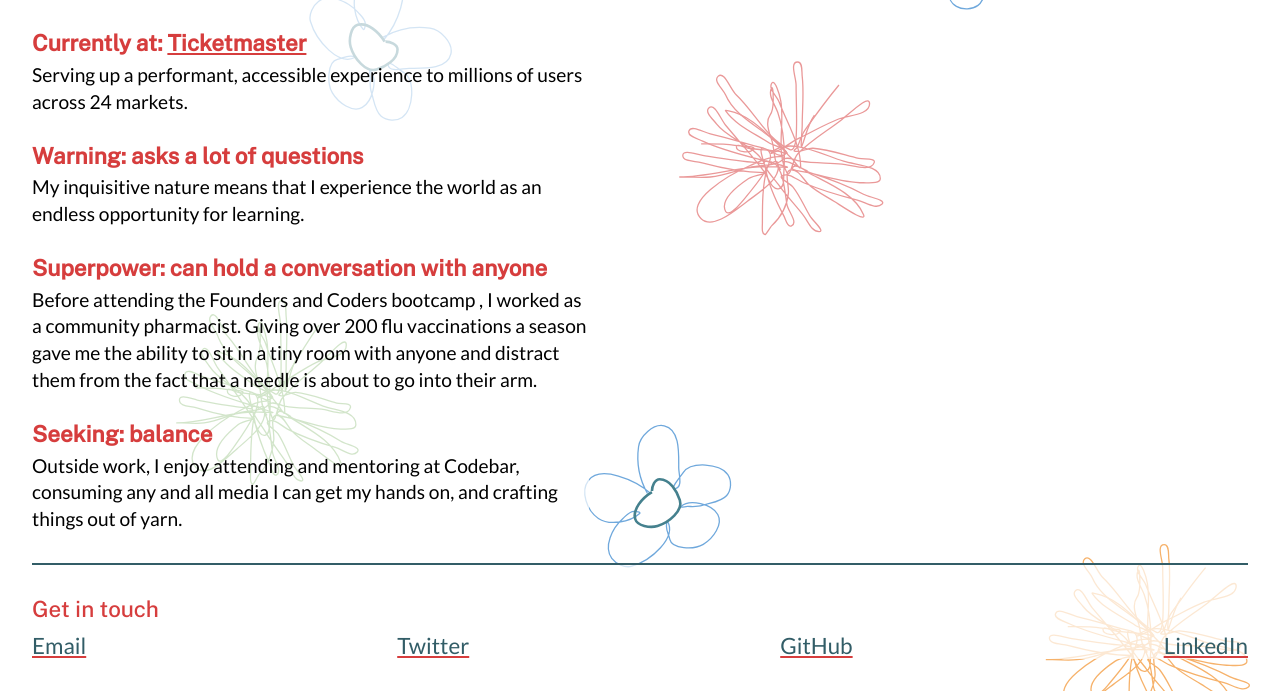
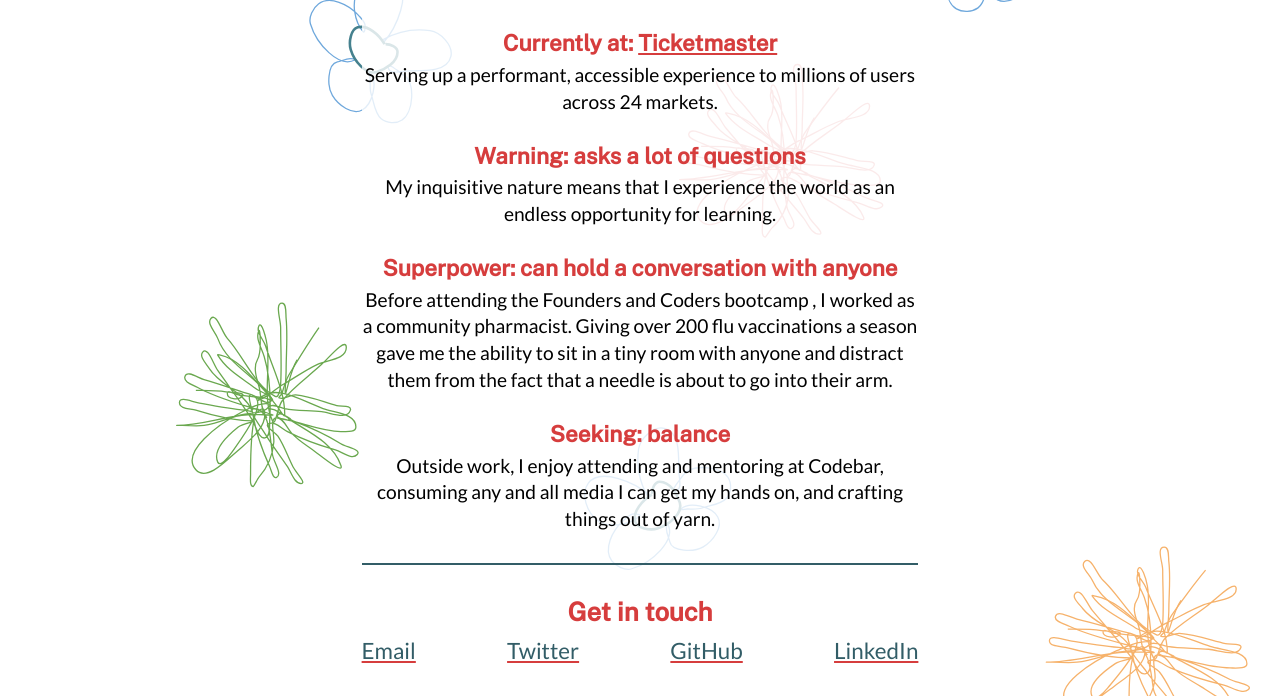
Before and after one commit to jokosanyang/jokosanyang.github.io, a plain HTML site: page index.html in a window 1280 px wide. Shown: the part 170-866 px from the top of the page. Drawn offline with Linux system fonts and the light colour scheme; files whose address does not match are found by name.

Commit message:
Add desktop view styling

```diff
--- a/style.css
+++ b/style.css
@@ -20,8 +20,10 @@
 :root {
   --main-color: #d63d3d;
   --link-color: #325d67;
+  --background-color: rgba(255, 255, 255, 80%);
 
   --large-text: 2.5rem;
+  --bigger-text: 1.6rem;
   --medium-text: 1.4rem;
   --small-text: 1.2rem;
 }
@@ -32,8 +34,8 @@
 }
 
 body {
+  height: 100%;
   padding: 2rem;
-  height: 100%;
   background-image: url('assets/flower_bg4.svg');
   background-position: center;
   background-size: cover;
@@ -46,7 +48,7 @@ body {
 .main {
   max-width: 60ch;
   margin-top: 3rem;
-  background-color: rgba(255, 255, 255, 70%);
+  background-color: var(--background-color);
   line-height: 1.4;
 }
 
@@ -73,19 +75,22 @@ body {
 }
 
 .text__link {
+  font-family: 'Public', Helvetica, sans-serif;
   color: var(--main-color);
-  font-family: 'Public', Helvetica, sans-serif;
 }
 
 .footer {
+  width: 100%;
+  max-width: 60ch;
+  padding-top: 30px;
   border-top: 2px solid var(--link-color);
-  padding-top: 30px;
-  background-color: rgba(255, 255, 255, 70%);
+  background-color: var(--background-color);
 }
 
 .footer__heading {
   font-family: 'Public', Helvetica, sans-serif;
-  font-size: var(--medium-text);
+  font-size: var(--bigger-text);
+  font-weight: bold;
   color: var(--main-color);
 }
 
@@ -103,5 +108,11 @@ body {
   text-decoration-color: var(--main-color);
 }
 
-@media screen and (min-width: 960px) {
+@media screen and (min-width: 700px) {
+  body {
+    display: flex;
+    flex-direction: column;
+    align-items: center;
+    text-align: center;
+  }
 }
```
